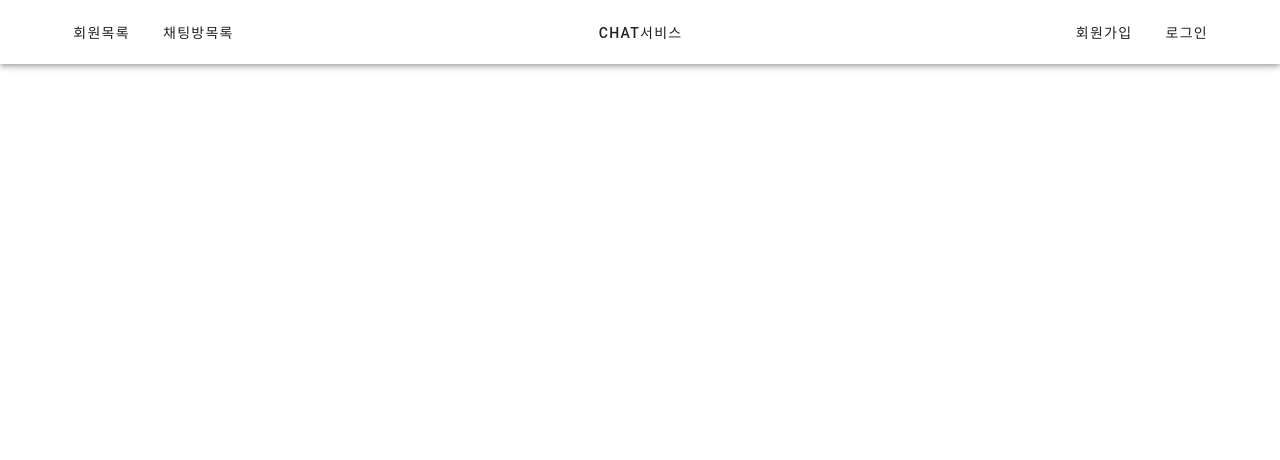
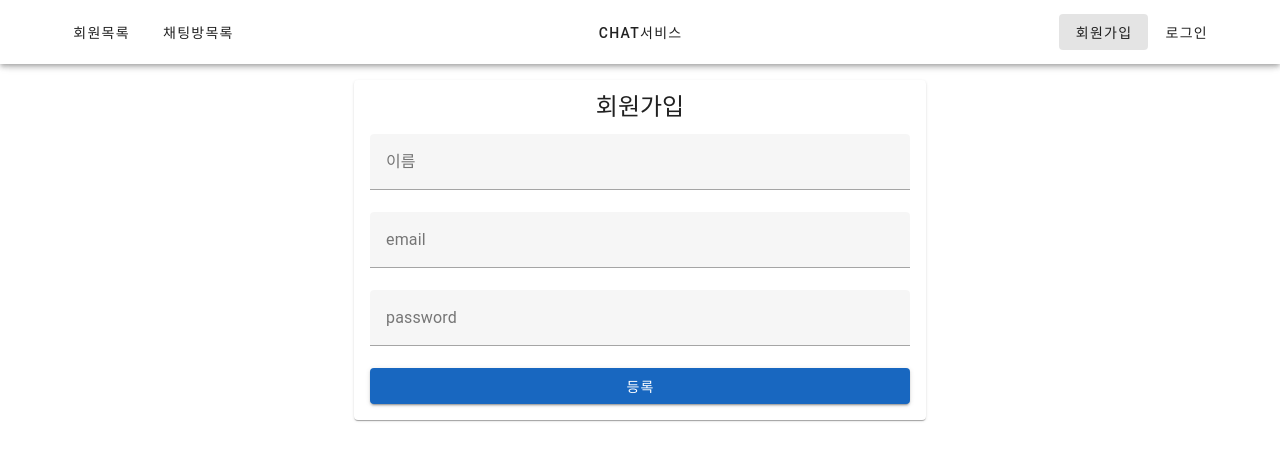
Before and after one commit to chcjswo/chat-front, a Vue app: page /member/create in a window 1280 px wide. Shown: the top 460 px of the page. Built offline with nearby package versions, Linux system fonts and the light colour scheme.

Commit message:
회원 가입 구현

```diff
--- a/src/router/index.js
+++ b/src/router/index.js
@@ -1,6 +1,13 @@
 import {createRouter, createWebHistory} from "vue-router"
+import MemberCreate from "@/views/MemberCreate.vue"
 
-const routes = [];
+const routes = [
+    {
+        path:'/member/create',
+        name: 'MemberCreate',
+        component: MemberCreate
+    },
+];
 
 const router = createRouter({
     history: createWebHistory(),
--- /dev/null
+++ b/src/views/MemberCreate.vue
@@ -0,0 +1,67 @@
+<template>
+  <v-container>
+    <v-row justify="center">
+      <v-col cols="12" sm="4" md="6">
+        <v-card>
+          <v-card-title class="text-h5 text-center">회원가입</v-card-title>
+          <v-card-text>
+            <v-form @submit.prevent="memberCreate">
+              <v-text-field
+                  label="이름"
+                  v-model="name"
+                  required
+              >
+              </v-text-field>
+              <v-text-field
+                  label="email"
+                  v-model="email"
+                  type="email"
+                  required
+              ></v-text-field>
+
+              <v-text-field
+                  label="password"
+                  v-model="password"
+                  type="password"
+                  required
+              >
+              </v-text-field>
+              <v-btn type="submit" color="primary" block>등록</v-btn>
+            </v-form>
+          </v-card-text>
+
+        </v-card>
+
+      </v-col>
+
+    </v-row>
+
+  </v-container>
+</template>
+
+<script>
+import axios from 'axios';
+export default{
+  data(){
+    return{
+      name: "",
+      email: "",
+      password: "",
+    }
+  },
+  methods:{
+    async memberCreate(){
+      const data = {
+        name: this.name,
+        email: this.email,
+        password: this.password,
+
+      }
+      await axios.post(`${process.env.VUE_APP_API_BASE_URL}/members/create`, data);
+      this.$router.push("/");
+    }
+  }
+}
+
+
+</script>
```
Also changed, not shown: 1 other file (tests, documents, lock files or other folders).
